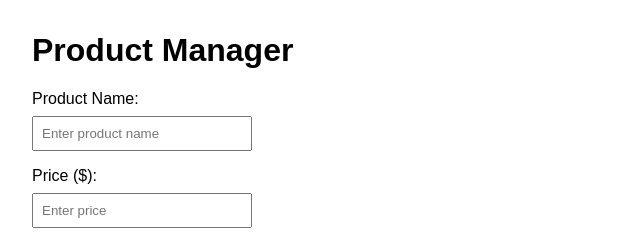
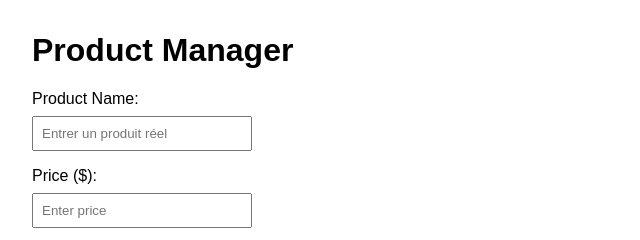
Before and after one commit to Echate12/devopscontrole, a plain HTML site: page index.html in a window 1280 px wide. Shown: the top 240 px of the page, 0-640 px from the left. Drawn offline with Linux system fonts and the light colour scheme.

Commit message:
first commit

```diff
--- a/index.html
+++ b/index.html
@@ -20,7 +20,7 @@
   <div id="productForm">
     <div class="form-group">
       <label for="productName">Product Name:</label>
-      <input type="text" id="productName" placeholder="Enter product name">
+      <input type="text" id="productName" placeholder="Entrer un produit réel">
     </div>
     <div class="form-group">
       <label for="productPrice">Price ($):</label>
```
